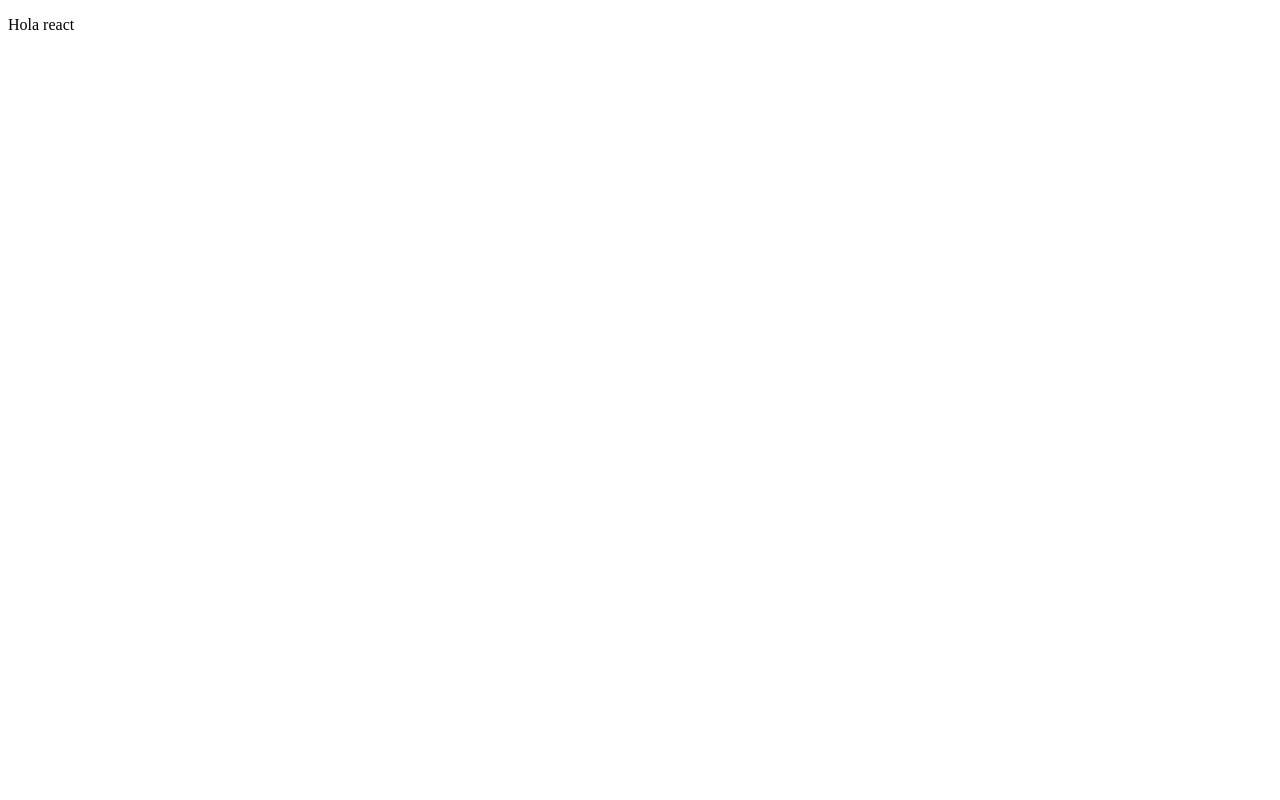
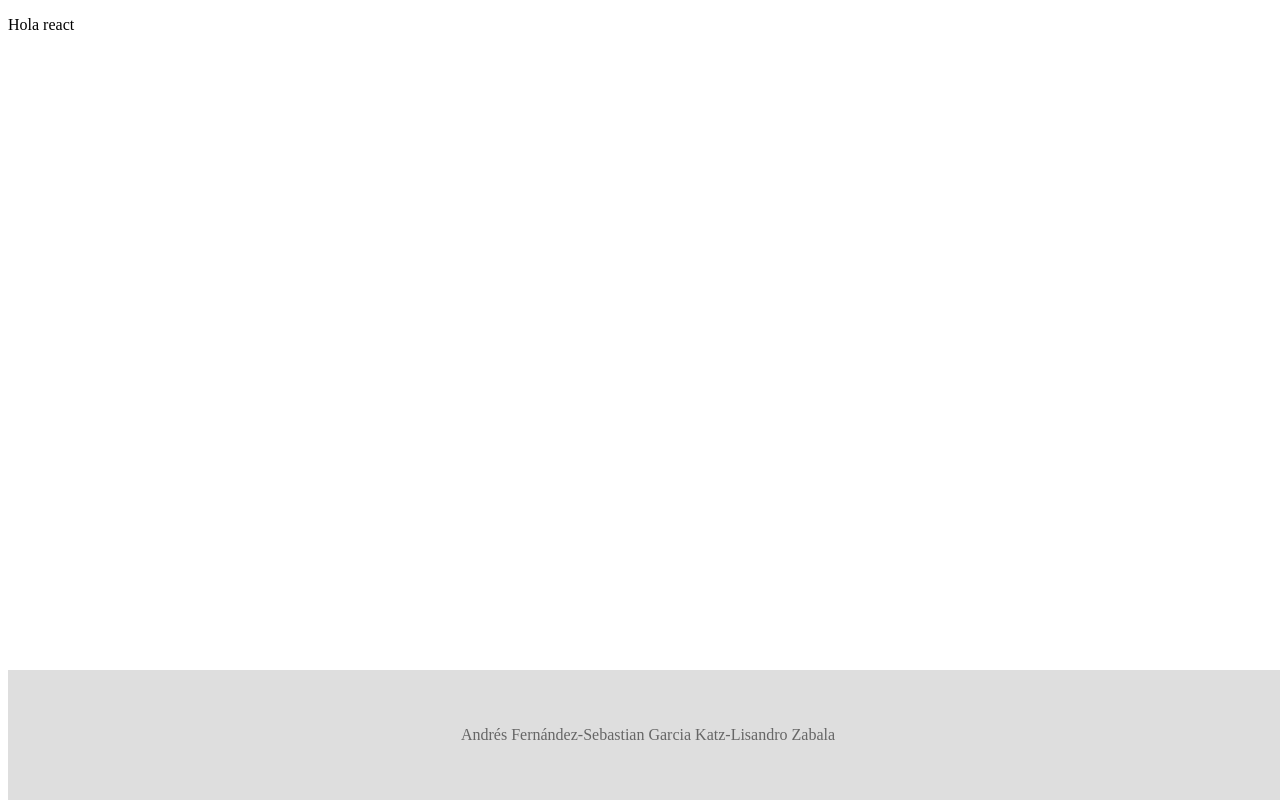
Before and after one commit to Sebagk/ProyectoIntegrador-prog3, a React (Create React App) app in the folder proyecto-integrador/: page / in a window 1280 px wide. Built offline with nearby package versions, Linux system fonts and the light colour scheme.

Commit message:
components y footer

```diff
--- a/proyecto-integrador/src/App.js
+++ b/proyecto-integrador/src/App.js
@@ -1,8 +1,11 @@
+import React from "react";
+import Footer from "./components/Footer/Footer";
 
 function App() {
   return (
     <div className="App">
       <p>Hola react</p>
+      <Footer />
     </div>
   );
 }
--- /dev/null
+++ b/proyecto-integrador/src/components/Footer/Footer.css
@@ -0,0 +1,11 @@
+/* footer */
+footer {
+    background-color: #dedede;
+    text-align: center;
+    padding: 40px 0;
+    color: #666;
+    position: fixed;
+    bottom: 0;
+    width: 100%;
+
+}
--- /dev/null
+++ b/proyecto-integrador/src/components/Footer/Footer.js
@@ -0,0 +1,12 @@
+import React from "react";
+import "./Footer.css"
+
+function Footer(){
+    return(
+        <footer>
+        <p className="footer">Andrés Fernández-Sebastian Garcia Katz-Lisandro Zabala</p>
+    </footer>
+    )
+}
+
+export default Footer;
```
